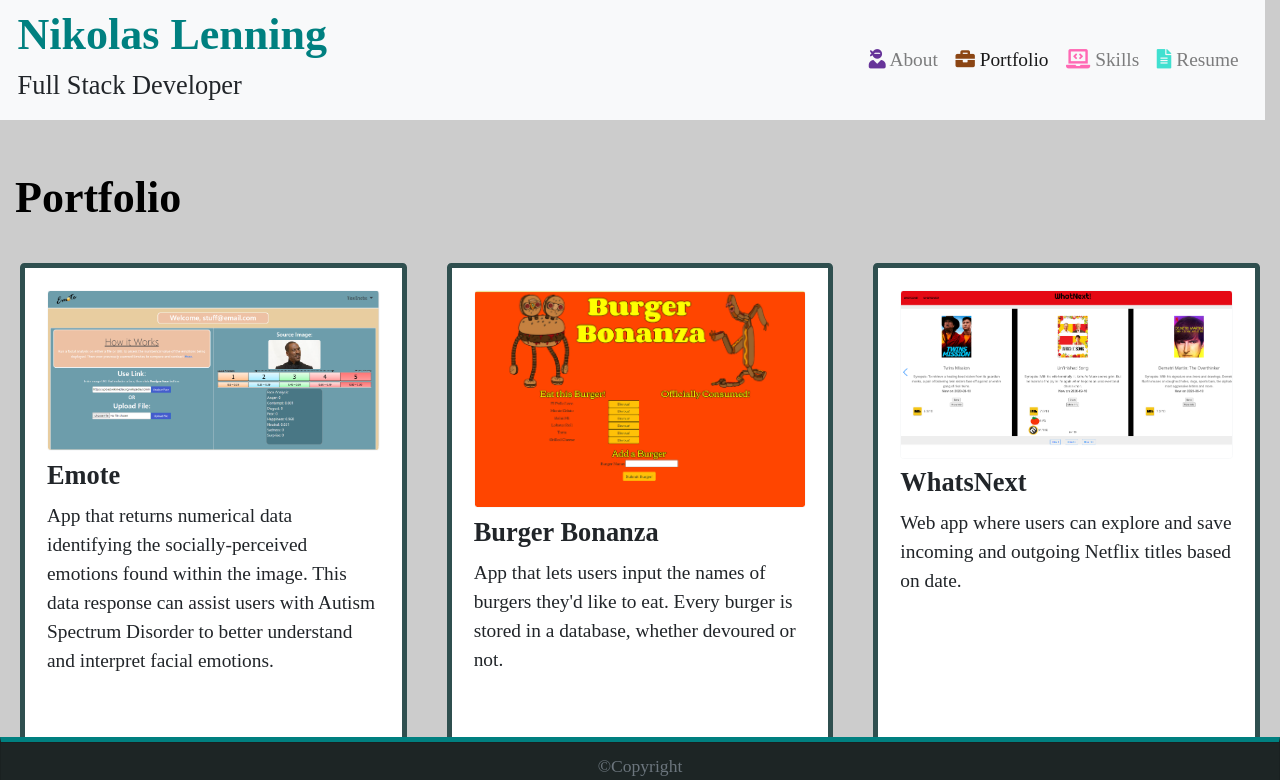
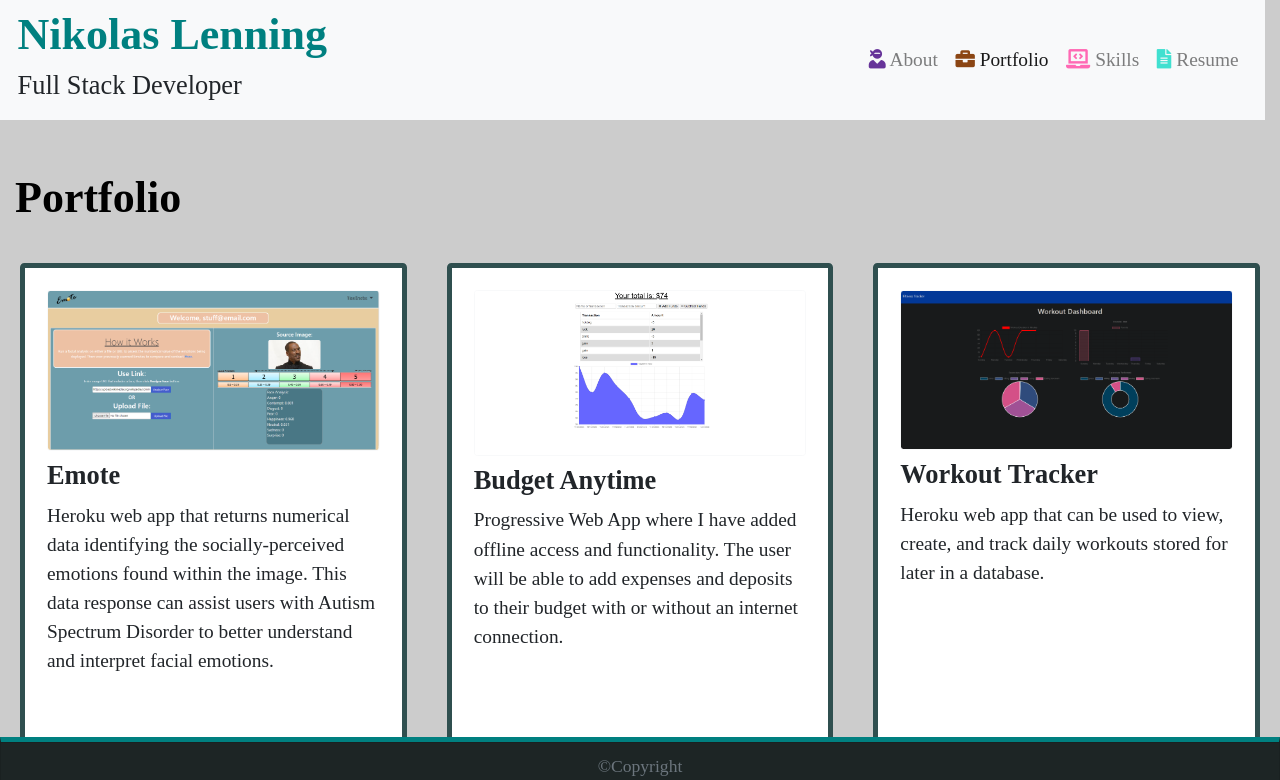
Before and after one commit to nikolaslenning/portfolio, a website: page public/portfolio.html in a window 1280 px wide. Shown: the top 780 px of the page. Drawn offline with nearby package versions, Linux system fonts and the light colour scheme.

Commit message:
added more project cards

```diff
--- a/public/portfolio.html
+++ b/public/portfolio.html
@@ -65,7 +65,7 @@
                             src="images/emote.png" alt="Emote app screenshot">
 
                         <h4 class="pt-2 font-weight-bold">Emote</h4>
-                        <p class="card-text">App that returns numerical data identifying the socially-perceived emotions found within the image. This data response can assist users with Autism Spectrum Disorder to better understand and interpret facial emotions.</p>
+                        <p class="card-text">Heroku web app that returns numerical data identifying the socially-perceived emotions found within the image. This data response can assist users with Autism Spectrum Disorder to better understand and interpret facial emotions.</p>
                     </div>
 
                     <div class="card__face card__face--back">
@@ -96,10 +96,75 @@
                 <div class="card card-border">
                     <div class="card-body card__face card__face--front">
                         <img class="card-img border border-light" style="max-width: 600px; max-height: 300px;"
+                            src="images/budgetTracker.png" alt="Budget Anytime app screenshot">
+
+                        <h4 class="pt-2 font-weight-bold">Budget Anytime</h4>
+                        <p class="card-text">Progressive Web App where I have added offline access and functionality. The user will be able to add expenses and deposits to their budget with or without an internet connection.</p>
+                    </div>
+
+                    <div class="card__face card__face--back">
+                        <h4 class="p-2">Accomplishments</h4>
+                        <ul>
+                            <li>Downloadable progressive web application</li>
+                            <li>Built with Node.js back-end</li>
+                            <li>Express web framework to structure and organize app</li>
+                            <li>Model-View-Controller design pattern</li>
+
+
+                        </ul>
+                        <div class="card-links card-footer fixed-bottom">
+                            <a class="btn btn-floating rounded-circle btn-large waves-effect waves-light "
+                                href="https://sheltered-river-76743.herokuapp.com/" target="_blank"><i
+                                    class="fas fa-external-link-alt"></i></a>
+                            <a class="btn btn-floating rounded-circle btn-large waves-effect waves-light "
+                                href="https://github.com/nikolaslenning/Budget-Anytime-PWA" target="_blank"><i
+                                    class="fab fa-github"></i></a>
+                        </div>
+                    </div>
+                </div>
+            </div>
+
+            <div class="scene col-12 col-md-6 col-lg-4">
+                <div class="card card-border">
+                    <div class="card-body card__face card__face--front">
+                        <img class="card-img border border-light" style="max-width: 600px; max-height: 300px;"
+                            src="images/workoutTracker.png" alt="Workout Tracker app screenshot">
+
+                        <h4 class="pt-2 font-weight-bold">Workout Tracker</h4>
+                        <p class="card-text">Heroku web app that can be used to view, create, and track daily workouts stored for later in a database. </p>
+                    </div>
+
+                    <div class="card__face card__face--back">
+                        <h4 class="p-2">Accomplishments</h4>
+                        <ul>
+                            <li>Downloadable progressive web application</li>
+                            <li>Built with Node.js back-end</li>
+                            <li>Express web framework to structure and organize app</li>
+                            <li>MongoDB Atlas backed Database with a Mongoose ORM</li>
+                            <li>Model-View-Controller design pattern</li>
+
+
+                        </ul>
+                        <div class="card-links card-footer fixed-bottom">
+                            <a class="btn btn-floating rounded-circle btn-large waves-effect waves-light "
+                                href="https://nameless-springs-49152.herokuapp.com/" target="_blank"><i
+                                    class="fas fa-external-link-alt"></i></a>
+                            <a class="btn btn-floating rounded-circle btn-large waves-effect waves-light "
+                                href="https://github.com/nikolaslenning/Workout-Tracker" target="_blank"><i
+                                    class="fab fa-github"></i></a>
+                        </div>
+                    </div>
+                </div>
+            </div>
+
+            <div class="scene col-12 col-md-6 col-lg-4">
+                <div class="card card-border">
+                    <div class="card-body card__face card__face--front">
+                        <img class="card-img border border-light" style="max-width: 600px; max-height: 300px;"
                             src="images/burger.png" alt="Burger Bonanza app screenshot">
 
                         <h4 class="pt-2 font-weight-bold">Burger Bonanza</h4>
-                        <p class="card-text">App that lets users input the names of burgers they'd like to eat. Every burger is stored in a database, whether devoured or not.</p>
+                        <p class="card-text">Heroku web app that lets users input the names of burgers they'd like to eat. Every burger is stored in a database, whether devoured or not.</p>
                     </div>
 
                     <div class="card__face card__face--back">
```
Also changed, not shown: public/images/budgetTracker.png (added), public/images/workoutTracker.png (added).
